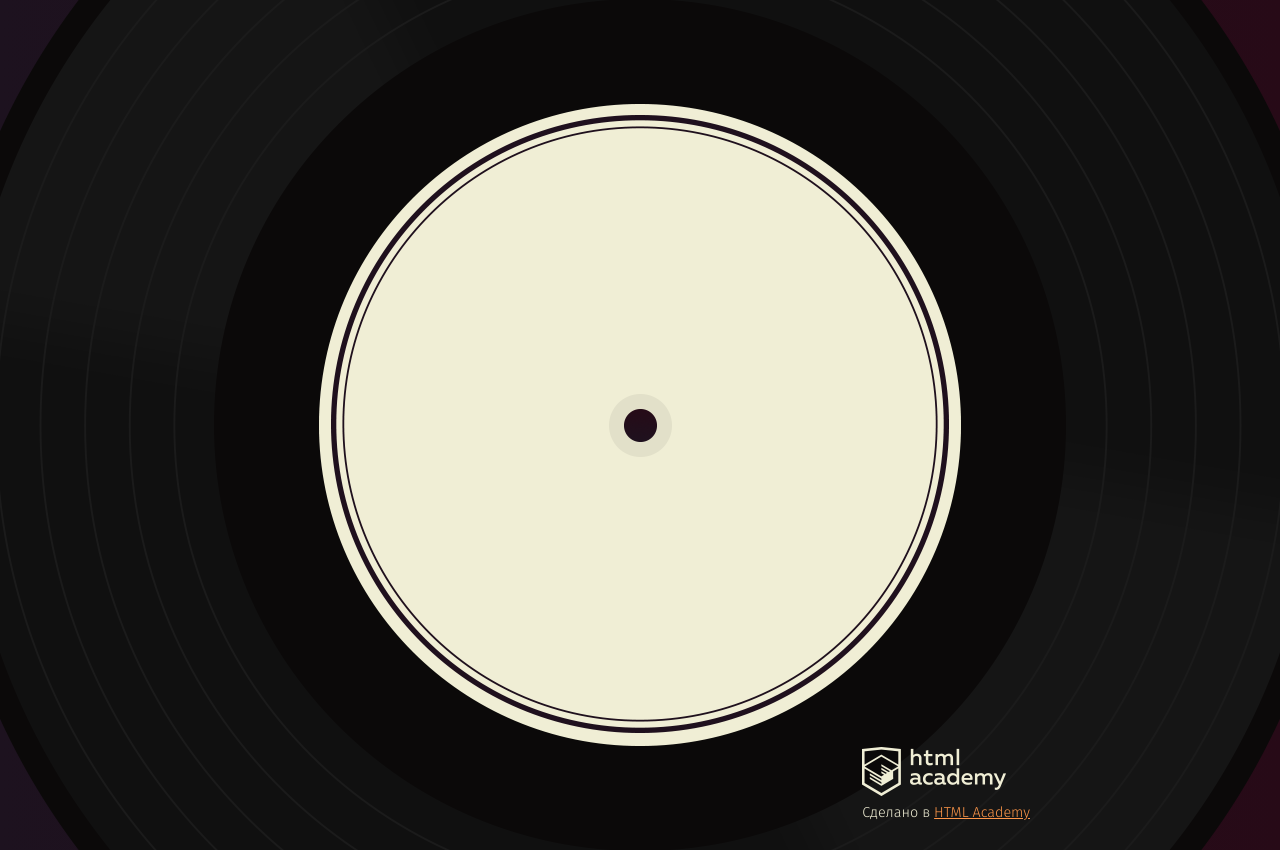
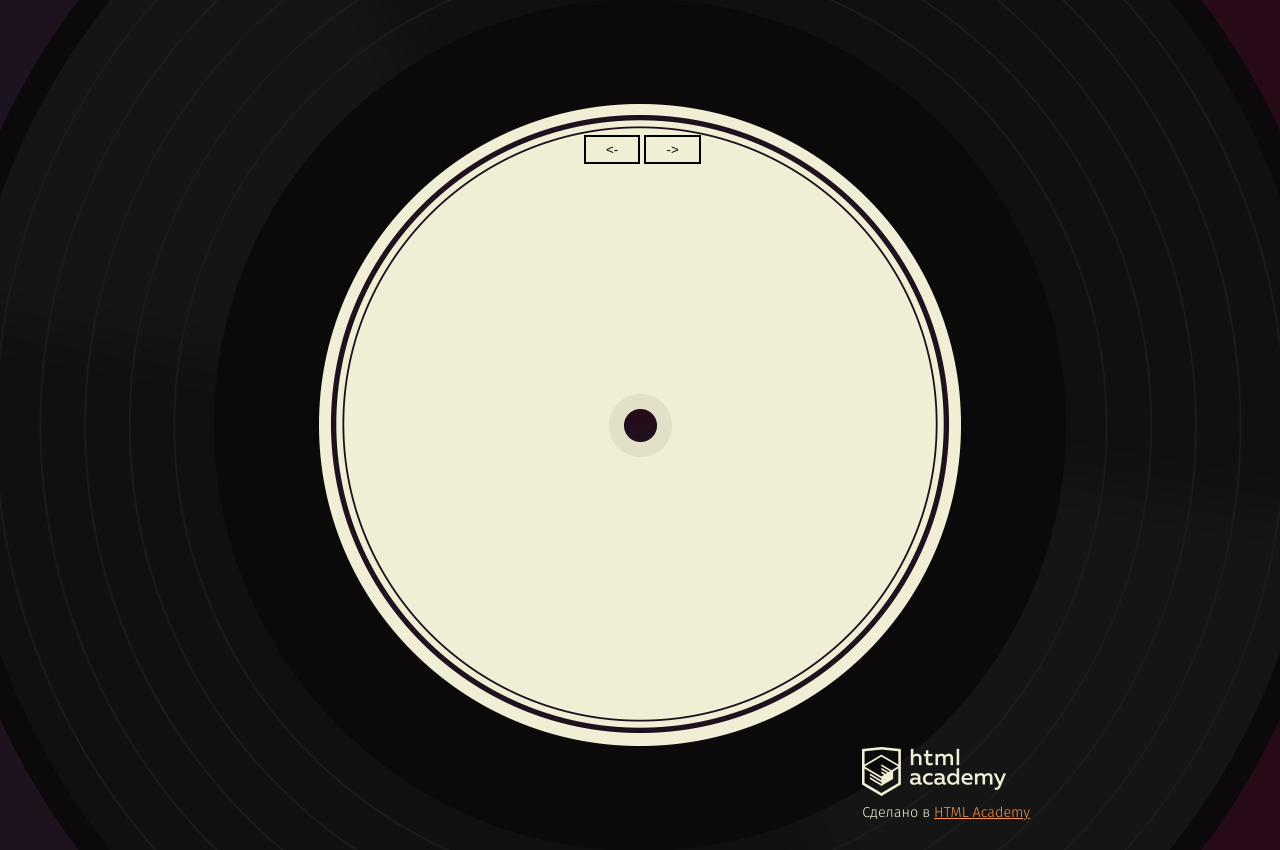
Before and after one commit to Elshad111/guess-melody, a website: page index.html in a window 1280 px wide. Drawn offline with nearby package versions, Linux system fonts and the light colour scheme; files that its build step writes are made by us from their sources.

Commit message:
Adding div to the page

```diff
--- a/index.html
+++ b/index.html
@@ -217,6 +217,6 @@
     <span role="button" tabindex="0" class="main-replay">Попробовать ещё раз</span>
   </section>
 </template>
-<srcipt src="js/main.js"></srcipt>
+<script src="js/main.js"></script>
 </body>
 </html>
--- a/js/main.js
+++ b/js/main.js
@@ -1,4 +1,31 @@
 'use strict';
-$(function(){
+(function(){
+	const app = document.querySelector('.app');
+	const screenPattern = [
+		'.main .main--welcome',
+		'.main .main--level .main--level-genre',
+		'.main .main--level .main--level-artist',
+		'.main .main--result',
+		'.main .main--result',
+		'.main .main--result'
+	];
 
+	const arrowsWrap = document.createElement('div');
+	arrowsWrap.classList.add('arrows__wrap');
+	arrowsWrap.innerHTML = `<style>
+      .arrows__wrap {
+        position: absolute;
+        top: 135px;
+        left: 50%;
+        margin-left: -56px;
+      }
+      .arrows__btn {
+        background: none;
+        border: 2px solid black;
+        padding: 5px 20px;
+      }
+    </style>
+    <button class="arrows__btn"><-</button>
+    <button class="arrows__btn">-></button>`;
+    app.appendChild(arrowsWrap);
 })();
```
